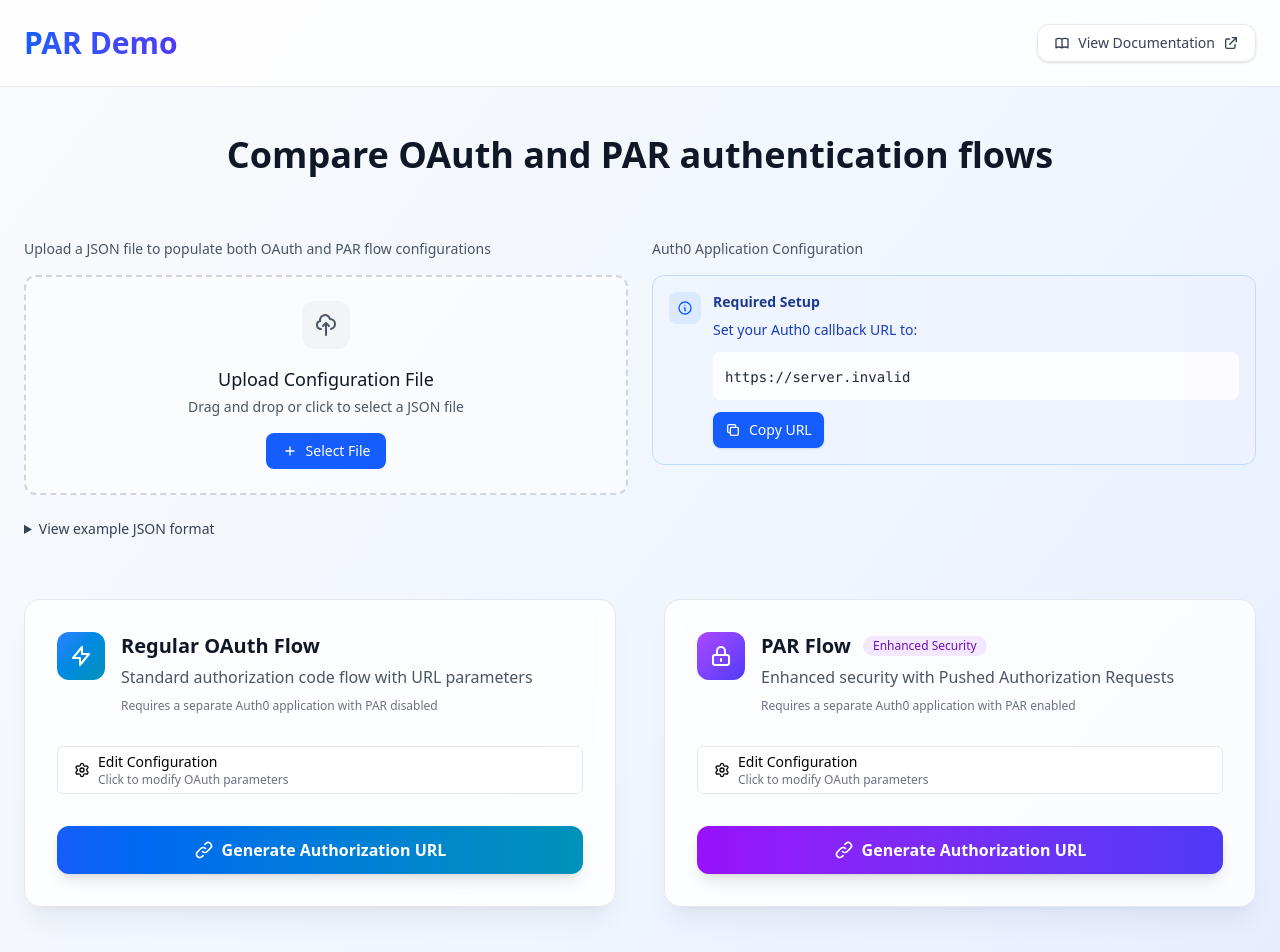
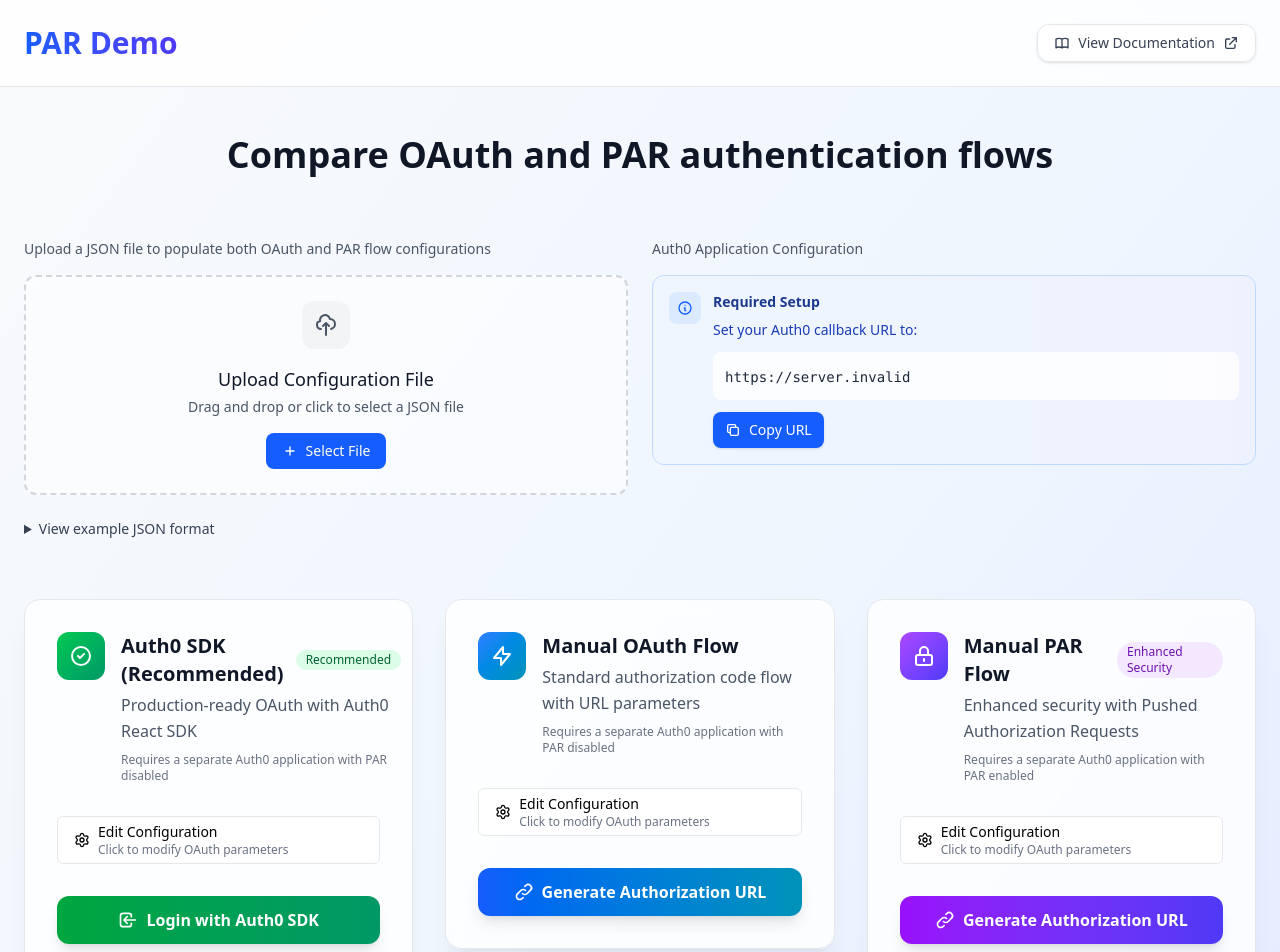
Before and after one commit to awhitmana0/PARDemoA0, a React (Vite) app: page / in a window 1280 px wide. Shown: the top 952 px of the page. Built offline with nearby package versions, Linux system fonts and the light colour scheme; no server answers.

Commit message:
Updated Authenticated State

```diff
--- a/package.json
+++ b/package.json
@@ -13,6 +13,7 @@
     "preview": "vite preview"
   },
   "dependencies": {
+    "@auth0/auth0-react": "^2.5.0",
     "@auth0/auth0-spa-js": "^2.4.1",
     "@radix-ui/react-dialog": "^1.1.15",
     "@tailwindcss/vite": "^4.1.13",
--- a/src/components/AuthFlowCard.tsx
+++ b/src/components/AuthFlowCard.tsx
@@ -1,4 +1,5 @@
 import { useState, useEffect } from 'react'
+import { useAuth0 } from '@auth0/auth0-react'
 import { getCallbackUrl, getBackendUrl } from '../utils/config'
 import { Dialog, DialogContent, DialogHeader, DialogTitle, DialogTrigger, DialogFooter } from './ui/dialog'
 import { Button } from './ui/button'
@@ -7,7 +8,7 @@
 interface AuthFlowCardProps {
   title: string
   description: string
-  flowType: 'regular' | 'par'
+  flowType: 'regular' | 'par' | 'auth0-sdk'
   externalConfig?: SharedConfigType | null
 }
 
@@ -40,6 +41,8 @@
 }
 
 function AuthFlowCard({ title, description, flowType, externalConfig }: AuthFlowCardProps) {
+  const { loginWithRedirect, isAuthenticated, user, isLoading, error: auth0Error } = useAuth0()
+
   const [config, setConfig] = useState(flowType === 'par' ? defaultPARConfig : defaultConfig)
   const [authUrl, setAuthUrl] = useState('')
   const [isGenerating, setIsGenerating] = useState(false)
@@ -203,6 +206,7 @@
   }
 
   const isParFlow = flowType === 'par'
+  const isAuth0SDK = flowType === 'auth0-sdk'
 
   // Function to get display config without defaults (unless explicitly set)
   const getDisplayConfig = () => {
@@ -225,9 +229,14 @@
       <div className="relative">
         <div className="flex items-start space-x-4">
           <div className={`flex-shrink-0 w-12 h-12 rounded-xl flex items-center justify-center ${
+            isAuth0SDK ? 'bg-gradient-to-br from-green-500 to-emerald-600' :
             isParFlow ? 'bg-gradient-to-br from-purple-500 to-indigo-600' : 'bg-gradient-to-br from-blue-500 to-cyan-600'
           }`}>
-            {isParFlow ? (
+            {isAuth0SDK ? (
+              <svg className="w-6 h-6 text-white" fill="none" stroke="currentColor" viewBox="0 0 24 24">
+                <path strokeLinecap="round" strokeLinejoin="round" strokeWidth={2} d="M9 12l2 2 4-4m6 2a9 9 0 11-18 0 9 9 0 0118 0z" />
+              </svg>
+            ) : isParFlow ? (
               <svg className="w-6 h-6 text-white" fill="none" stroke="currentColor" viewBox="0 0 24 24">
                 <path strokeLinecap="round" strokeLinejoin="round" strokeWidth={2} d="M12 15v2m-6 4h12a2 2 0 002-2v-6a2 2 0 00-2-2H6a2 2 0 00-2 2v6a2 2 0 002 2zm10-10V7a4 4 0 00-8 0v4h8z" />
               </svg>
@@ -240,6 +249,11 @@
           <div className="flex-1">
             <div className="flex items-center gap-3 mb-1">
               <h2 className="text-xl font-bold text-gray-900">{title}</h2>
+              {isAuth0SDK && (
+                <span className="inline-flex items-center px-2.5 py-0.5 rounded-full text-xs font-medium bg-green-100 text-green-800">
+                  Recommended
+                </span>
+              )}
               {isParFlow && (
                 <span className="inline-flex items-center px-2.5 py-0.5 rounded-full text-xs font-medium bg-purple-100 text-purple-800">
                   Enhanced Security
@@ -360,6 +374,70 @@
 
       {/* Buttons */}
       <div className="space-y-4">
+        {isAuth0SDK ? (
+          // Auth0 SDK Flow - Direct login with SDK
+          <>
+            {isAuthenticated ? (
+              <div className="space-y-4">
+                <div className="p-4 bg-green-50 border border-green-200 rounded-xl">
+                  <div className="flex items-center space-x-3">
+                    <div className="w-8 h-8 bg-green-100 rounded-full flex items-center justify-center">
+                      <svg className="w-5 h-5 text-green-600" fill="none" stroke="currentColor" viewBox="0 0 24 24">
+                        <path strokeLinecap="round" strokeLinejoin="round" strokeWidth={2} d="M5 13l4 4L19 7" />
+                      </svg>
+                    </div>
+                    <div>
+                      <p className="font-semibold text-green-800">Authentication Successful!</p>
+                      <p className="text-sm text-green-700">Welcome, {user?.name || user?.email || 'User'}</p>
+                    </div>
+                  </div>
+                </div>
+                <button
+                  onClick={() => window.location.href = '/callback'}
+                  className="group relative w-full bg-gradient-to-r from-green-600 to-emerald-600 hover:from-green-700 hover:to-emerald-700 text-white py-3 px-6 rounded-xl font-semibold transition-all duration-300 shadow-lg hover:shadow-xl transform hover:scale-[1.02] active:scale-[0.98]"
+                >
+                  <span className="flex items-center justify-center space-x-2">
+                    <svg className="w-5 h-5" fill="none" stroke="currentColor" viewBox="0 0 24 24">
+                      <path strokeLinecap="round" strokeLinejoin="round" strokeWidth={2} d="M15 12a3 3 0 11-6 0 3 3 0 016 0z" />
+                      <path strokeLinecap="round" strokeLinejoin="round" strokeWidth={2} d="M2.458 12C3.732 7.943 7.523 5 12 5c4.478 0 8.268 2.943 9.542 7-1.274 4.057-5.064 7-9.542 7-4.477 0-8.268-2.943-9.542-7z" />
+                    </svg>
+                    <span>View Tokens & User Info</span>
+                  </span>
+                </button>
+              </div>
+            ) : (
+              <button
+                onClick={() => loginWithRedirect()}
+                disabled={isLoading}
+                className={`group relative w-full py-3 px-6 rounded-xl font-semibold transition-all duration-300 transform ${
+                  isLoading
+                    ? 'bg-gray-100 text-gray-400 cursor-not-allowed'
+                    : 'bg-gradient-to-r from-green-600 to-emerald-600 hover:from-green-700 hover:to-emerald-700 text-white shadow-lg hover:shadow-xl hover:scale-[1.02] active:scale-[0.98]'
+                }`}
+              >
+                <span className="flex items-center justify-center space-x-2">
+                  {isLoading ? (
+                    <>
+                      <svg className="w-5 h-5 animate-spin" fill="none" stroke="currentColor" viewBox="0 0 24 24">
+                        <path strokeLinecap="round" strokeLinejoin="round" strokeWidth={2} d="M4 4v5h.582m15.356 2A8.001 8.001 0 004.582 9m0 0H9m11 11v-5h-.581m0 0a8.003 8.003 0 01-15.357-2m15.357 2H15" />
+                      </svg>
+                      <span>Loading...</span>
+                    </>
+                  ) : (
+                    <>
+                      <svg className="w-5 h-5" fill="none" stroke="currentColor" viewBox="0 0 24 24">
+                        <path strokeLinecap="round" strokeLinejoin="round" strokeWidth={2} d="M11 16l-4-4m0 0l4-4m-4 4h14m-5 4v1a3 3 0 01-3 3H6a3 3 0 01-3-3V7a3 3 0 013-3h7a3 3 0 013 3v1" />
+                      </svg>
+                      <span>Login with Auth0 SDK</span>
+                    </>
+                  )}
+                </span>
+              </button>
+            )}
+          </>
+        ) : (
+          // Manual OAuth/PAR Flow
+          <>
             <button
               onClick={() => generateUrl(flowType)}
               disabled={isGenerating || Boolean(error && error.includes('Invalid JSON'))}
@@ -405,6 +483,8 @@
                 </span>
               </button>
             )}
+          </>
+        )}
       </div>
 
       {error && !error.includes('Invalid JSON') && (
--- a/src/components/Callback.tsx
+++ b/src/components/Callback.tsx
@@ -1,5 +1,6 @@
 import { useEffect, useState } from 'react'
 import { useNavigate, useSearchParams } from 'react-router-dom'
+import { useAuth0 } from '@auth0/auth0-react'
 import { getBackendUrl } from '../utils/config'
 import { decodeJWT, formatTokenClaims } from '../utils/jwt'
 import { loadConfigFromCookies } from '../utils/cookies'
@@ -21,6 +22,7 @@
 }
 
 const Callback = () => {
+  const { user, isAuthenticated, isLoading, getAccessTokenSilently, getIdTokenClaims } = useAuth0()
   const [searchParams] = useSearchParams()
   const navigate = useNavigate()
   const [loading, setLoading] = useState(true)
@@ -29,10 +31,54 @@
   const [userInfo, setUserInfo] = useState<UserInfo | null>(null)
   const [idTokenClaims, setIdTokenClaims] = useState<any>(null)
   const [isRealTokens, setIsRealTokens] = useState(false)
+  const [isAuth0SDK, setIsAuth0SDK] = useState(false)
 
   useEffect(() => {
     const handleCallback = async () => {
       try {
+        // Check if this is an Auth0 SDK authentication
+        if (isAuthenticated && user) {
+          console.log('🟢 Auth0 SDK Authentication detected')
+          setIsAuth0SDK(true)
+          setIsRealTokens(true)
+
+          try {
+            // Get tokens from Auth0 SDK
+            const accessToken = await getAccessTokenSilently()
+            const idTokenClaims = await getIdTokenClaims()
+
+            setTokens({
+              access_token: accessToken,
+              id_token: 'Available via Auth0 SDK',
+              token_type: 'Bearer',
+              expires_in: 86400, // Default to 24 hours
+              scope: 'openid profile email'
+            })
+
+            setUserInfo({
+              sub: user.sub,
+              name: user.name,
+              email: user.email,
+              picture: user.picture,
+              nickname: user.nickname,
+              email_verified: user.email_verified
+            })
+
+            if (idTokenClaims) {
+              setIdTokenClaims(idTokenClaims)
+            }
+
+            setLoading(false)
+            return
+          } catch (err) {
+            console.error('Error getting Auth0 SDK tokens:', err)
+            setError('Failed to retrieve tokens from Auth0 SDK')
+            setLoading(false)
+            return
+          }
+        }
+
+        // Handle manual OAuth flow
         const code = searchParams.get('code')
         const state = searchParams.get('state')
         const authError = searchParams.get('error')
@@ -44,7 +90,10 @@
         }
 
         if (!code) {
-          setError('No authorization code received')
+          // If no code and not authenticated via SDK, this might be a direct navigation
+          if (!isAuthenticated) {
+            setError('No authorization code received and not authenticated via Auth0 SDK')
+          }
           return
         }
 
@@ -160,7 +209,7 @@
     }
 
     handleCallback()
-  }, [searchParams])
+  }, [searchParams, isAuthenticated, user, isLoading, getAccessTokenSilently, getIdTokenClaims])
 
   const copyToClipboard = async (text: string) => {
     try {
@@ -249,12 +298,15 @@
               </div>
               <h1 className="text-4xl font-bold text-gray-900 mb-4">Authorization Successful!</h1>
               <p className="text-xl text-gray-600 max-w-2xl mx-auto">
-                The OAuth/PAR flow completed successfully. Below you can see the received parameters and {isRealTokens ? 'real Auth0 tokens' : 'mock responses'}.
+                {isAuth0SDK
+                  ? 'Authentication completed using the Auth0 React SDK. Below you can see the user information and tokens handled securely by the SDK.'
+                  : `The OAuth/PAR flow completed successfully. Below you can see the received parameters and ${isRealTokens ? 'real Auth0 tokens' : 'mock responses'}.`
+                }
               </p>
               {isRealTokens && (
                 <div className="mt-4 inline-flex items-center px-3 py-1 bg-green-100 text-green-800 text-sm font-medium rounded-full">
                   <span className="w-2 h-2 bg-green-500 rounded-full mr-2"></span>
-                  Real tokens from Auth0
+                  {isAuth0SDK ? 'Auth0 React SDK' : 'Real tokens from Auth0'}
                 </div>
               )}
             </div>
--- a/src/components/Home.tsx
+++ b/src/components/Home.tsx
@@ -100,12 +100,22 @@
         {/* Configuration Upload Section */}
         <ConfigUploader onConfigLoad={handleConfigLoad} />
 
-        {/* Two Column Layout with enhanced styling */}
-        <div className="grid lg:grid-cols-2 gap-8 lg:gap-12">
-          {/* Left Column - Regular OAuth */}
+        {/* Three Column Layout with enhanced styling */}
+        <div className="grid lg:grid-cols-3 gap-6 lg:gap-8">
+          {/* Left Column - Auth0 SDK */}
           <div className="transform hover:scale-[1.02] transition-transform duration-300">
             <AuthFlowCard
-              title="Regular OAuth Flow"
+              title="Auth0 SDK (Recommended)"
+              description="Production-ready OAuth with Auth0 React SDK"
+              flowType="auth0-sdk"
+              externalConfig={sharedConfig}
+            />
+          </div>
+
+          {/* Middle Column - Regular OAuth */}
+          <div className="transform hover:scale-[1.02] transition-transform duration-300">
+            <AuthFlowCard
+              title="Manual OAuth Flow"
               description="Standard authorization code flow with URL parameters"
               flowType="regular"
               externalConfig={sharedConfig}
@@ -115,7 +125,7 @@
           {/* Right Column - PAR Flow */}
           <div className="transform hover:scale-[1.02] transition-transform duration-300">
             <AuthFlowCard
-              title="PAR Flow"
+              title="Manual PAR Flow"
               description="Enhanced security with Pushed Authorization Requests"
               flowType="par"
               externalConfig={sharedConfig}
```
Also changed, not shown: src/App.tsx (+27 -0 lines), 1 other file (tests, documents, lock files or other folders). Lines whose indentation alone changed are shown as unchanged.
